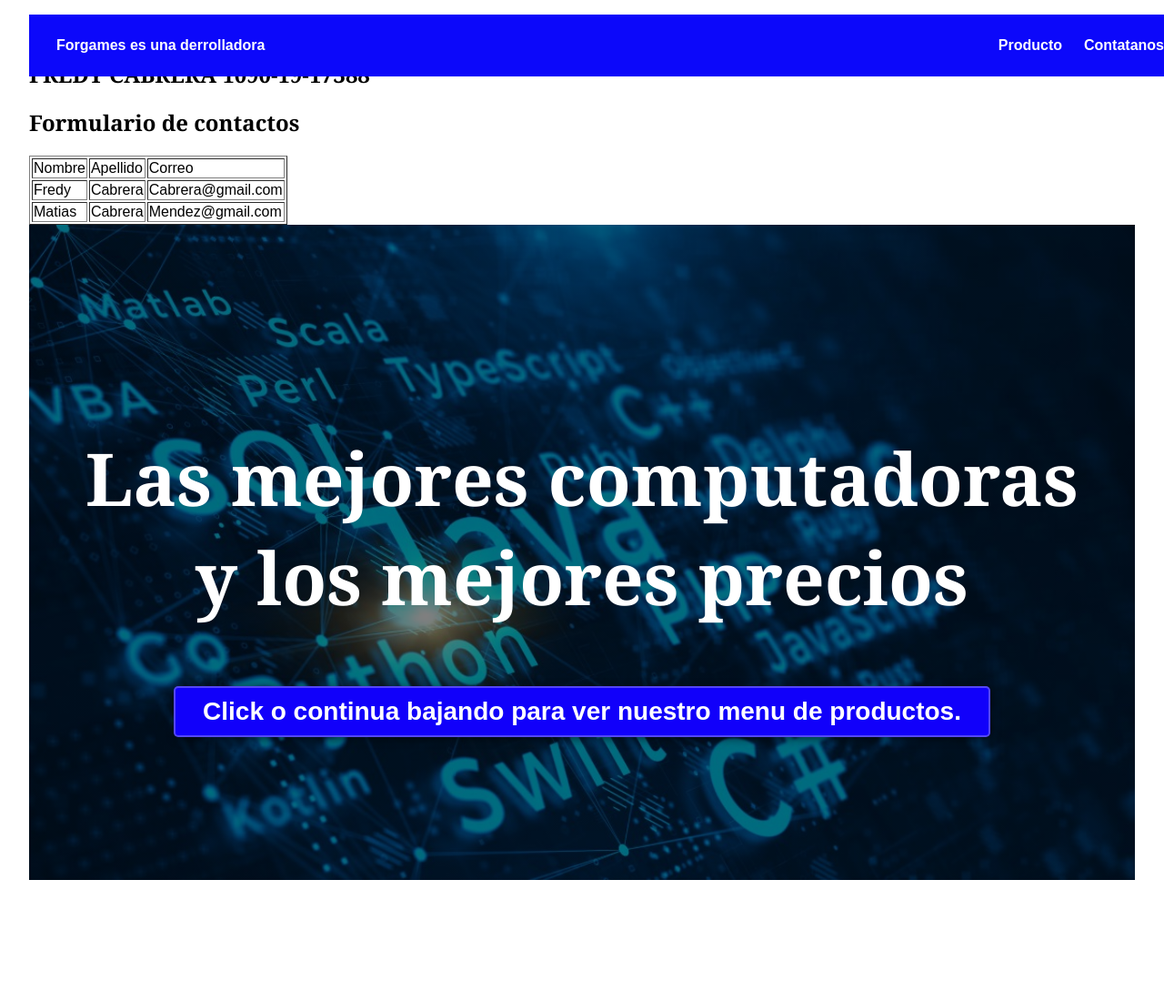
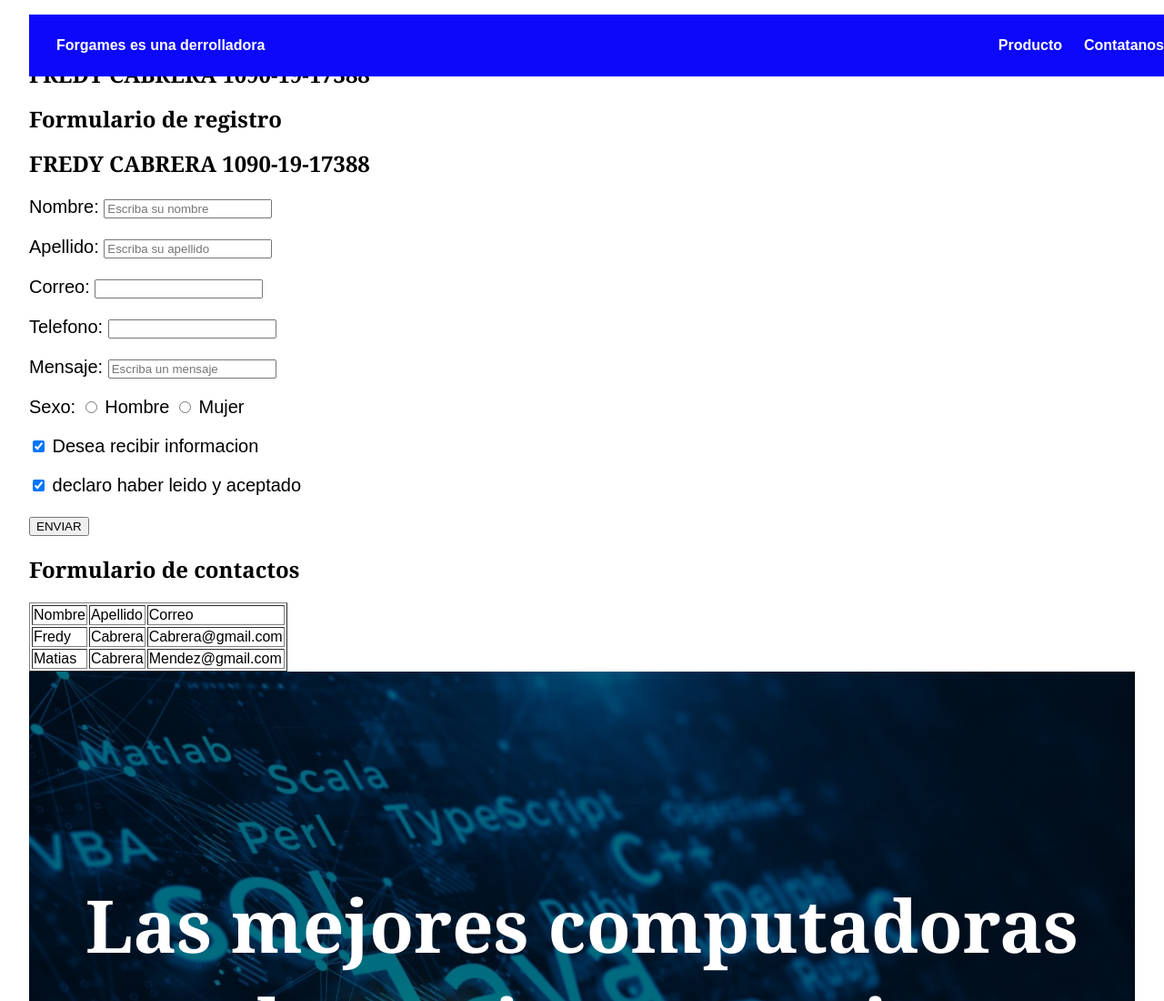
Before and after one commit to Fedy4/6-versiones, a plain HTML site: page index.html in a window 1280 px wide. Shown: the top 1100 px of the page at 91% size. Drawn offline with Linux system fonts and the light colour scheme.

Commit message:
Agregamos un formulario

```diff
--- a/index.html
+++ b/index.html
@@ -45,10 +45,38 @@
     <h1>Formulario de registro</h1>
     <H1>FREDY CABRERA 1090-19-17388</H1>
 
-
+    <h1>Formulario de registro</h1>
+    <H1>FREDY CABRERA 1090-19-17388</H1>
 
 <form action="" method="get">
+    <p>
+        Nombre: <input type="text" name="nombre" maxlength="50" placeholder="Escriba su nombre">
+    <p> <!--El name es para el nombre dela etiqueta-->
+        Apellido: <input type="text" name="apellido" maxlength="50" placeholder="Escriba su apellido">
+    </p>
+     <p>
+        Correo: <input type="text" name="correo" maxlength="100">
+    </p>
+     <p>
+        Telefono: <input type="text" name="telefono" maxlength="50" placeholder="">
+    </p>
+    <p>
+        Mensaje: <input type="text" name="mensaje" maxlength="100" placeholder="Escriba un mensaje">
+    </p>
+    <p>
+        Sexo: <input type="radio" name="sexo" value="Hombre"/> Hombre
+                <input type="radio" name="sexo" value="Mujer"> Mujer
+    </p>
 
+    <p>
+        <input type="checkbox" name="info" checked="checked"/> Desea recibir informacion
+    </p>
+    <p>
+        <input type="checkbox" name="condiciones" checked="checked"/> declaro haber leido y aceptado
+    </p>
+    <p>
+        <input type="submit" value="ENVIAR">
+    </p>
 
 
 
```
